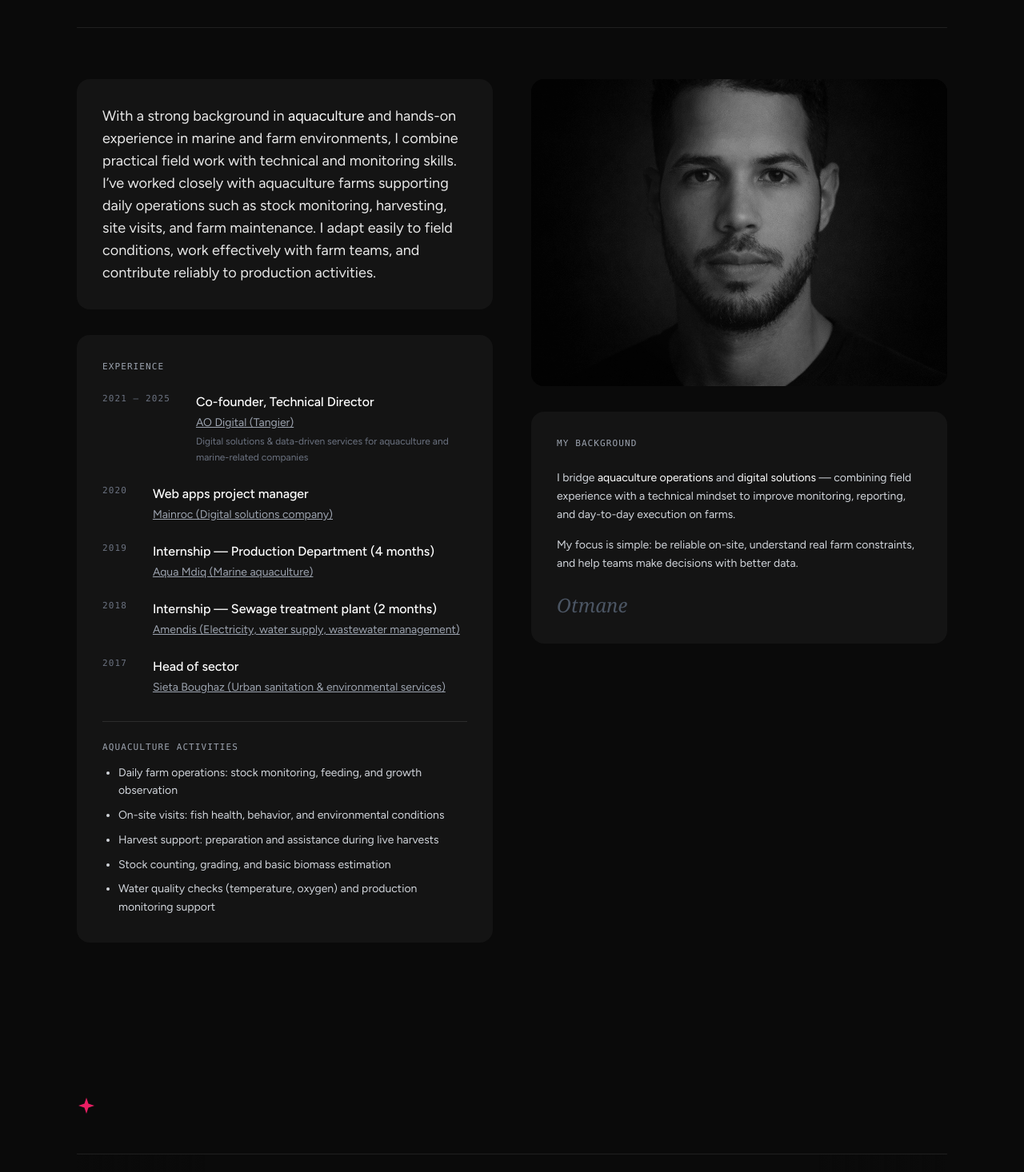
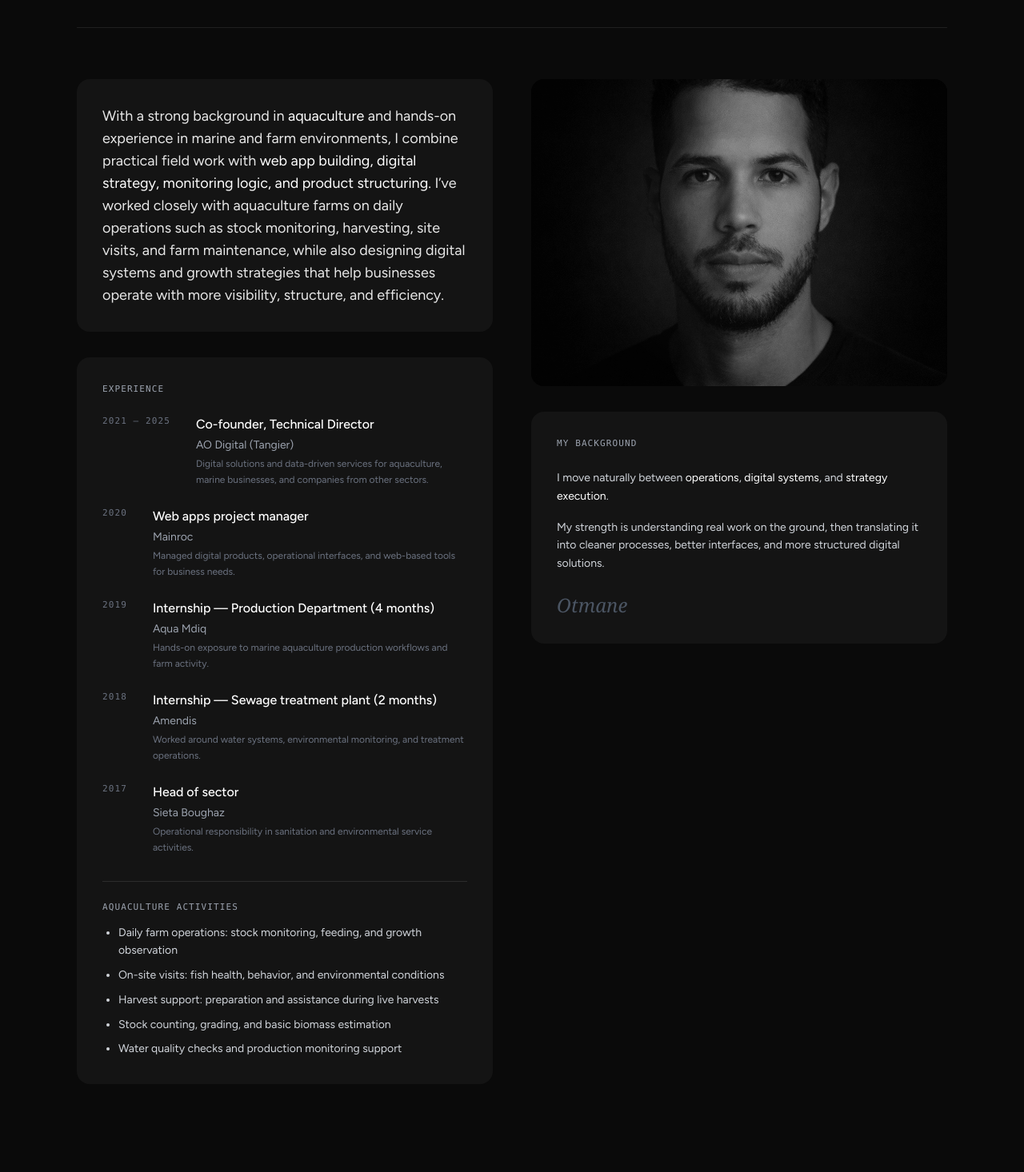
Before and after one commit to aodigital9-ux/mycvsite, a Next.js app: page / in a window 1280 px wide. Shown: the part 1144-2610 px from the top of the page at 80% size. Built offline with nearby package versions, Linux system fonts and the light colour scheme.

Commit message:
Update hero section

```diff
--- a/src/app/page.tsx
+++ b/src/app/page.tsx
@@ -4,6 +4,7 @@ import { useMemo, useState } from "react";
 import Image from "next/image";
 import Link from "next/link";
 import { motion, useMotionValue, useSpring, useTransform } from "framer-motion";
+import { Mail, MapPin, Facebook, ExternalLink } from "lucide-react";
 import HeroIntro from "@/components/HeroIntro";
 import ProjectModal from "@/components/ProjectModal";
 
@@ -340,29 +341,51 @@ function DetailedOrientedSection() {
     {
       period: "2018 — 2020",
       title: "Master’s Degree — Marine Environment & Aquaculture",
-      school: "Higher Institute of Maritime Studies",
+      school: "Academic specialization in aquaculture systems, marine environment, and production understanding.",
     },
     {
       period: "2015 — 2018",
-      title: "Bachelor’s studies in environmental and life sciences",
-      school: "Academic track focused on marine and biological systems",
+      title: "Bachelor-level studies in life and environmental sciences",
+      school: "Scientific foundation in biology, environment, and applied field observation.",
     },
     {
-      period: "Ongoing",
-      title: "Intensive self-learning in digital tools, web development, automation, and product building",
-      school: "Hands-on project-based learning",
+      period: "2019 — 2025",
+      title: "Intensive self-learning in web apps, product building, digital strategy, automation, and technical tools",
+      school: "Project-based learning through real client work, digital agency execution, and independent building.",
     },
   ];
 
-  const toolStack = [
-    "React",
-    "TypeScript",
-    "Visual Studio Code",
-    "Netlify",
-    "Supabase",
-    "Tailwind CSS",
-    "Brave",
-    "GIS",
+  const tools = [
+    { short: "Fg", label: "Figma" },
+    { short: "Fr", label: "Framer" },
+    { short: "Re", label: "React" },
+    { short: "TS", label: "TypeScript" },
+    { short: "VS", label: "Visual Studio" },
+    { short: "NL", label: "Netlify" },
+    { short: "SB", label: "Supabase" },
+    { short: "TW", label: "Tailwind" },
+    { short: "No", label: "Notion" },
+    { short: "VN", label: "VN" },
+    { short: "Br", label: "Brave" },
+    { short: "GIS", label: "GIS" },
+  ];
+
+  const songs = [
+    {
+      title: "Current vibe 01",
+      artist: "Spotify pick",
+      url: "https://open.spotify.com/track/2IJftBfq7pJ43tfnOR0RB3?si=ytTjSX2kRzmwHWpE1inh7g%0A",
+    },
+    {
+      title: "Current vibe 02",
+      artist: "Spotify pick",
+      url: "https://open.spotify.com/track/6CU68VwcV10VfulVQMfj3X?si=OR4VDJhPTI6XeW7A6mevbw",
+    },
+    {
+      title: "Current vibe 03",
+      artist: "Spotify pick",
+      url: "https://open.spotify.com/track/13cpOnmccZGVGFngLxYN4I?si=X4fgQyU2S0mx3miyFqoWpA",
+    },
   ];
 
   return (
@@ -374,7 +397,7 @@ function DetailedOrientedSection() {
       <SectionTitleMarquee
         leftWord="DETAILED"
         rightWord="ORIENTED"
-        labels={["EDUCATION", "TOOLS", "PERSONAL TASTE"]}
+        labels={["EDUCATION", "TOOL STACK", "CURRENT VIBE"]}
       />
 
       <div className="mt-12 grid grid-cols-1 lg:grid-cols-[1.1fr_0.9fr] gap-6">
@@ -387,7 +410,7 @@ function DetailedOrientedSection() {
                   <div className="text-sm text-gray-500 mono-label">{item.period}</div>
                   <div>
                     <p className="text-white font-medium text-base md:text-lg">{item.title}</p>
-                    <p className="mt-1 text-gray-400 text-sm md:text-base">{item.school}</p>
+                    <p className="mt-1 text-gray-400 text-sm md:text-base leading-relaxed">{item.school}</p>
                   </div>
                 </div>
               ))}
@@ -396,13 +419,16 @@ function DetailedOrientedSection() {
 
           <div className="rounded-[28px] border border-white/10 bg-white/[0.03] p-6 md:p-8">
             <h3 className="mb-8 text-xl md:text-2xl font-semibold text-white">Tool stack</h3>
-            <div className="grid grid-cols-2 sm:grid-cols-4 gap-3">
-              {toolStack.map((tool) => (
+            <div className="grid grid-cols-3 sm:grid-cols-4 md:grid-cols-6 gap-3">
+              {tools.map((tool) => (
                 <div
-                  key={tool}
-                  className="rounded-2xl border border-white/10 bg-white/[0.04] px-4 py-4 text-center text-sm text-white/85"
+                  key={tool.label}
+                  className="rounded-2xl border border-white/10 bg-white/[0.04] p-3 flex flex-col items-center justify-center text-center"
                 >
-                  {tool}
+                  <div className="h-12 w-12 rounded-xl bg-gradient-to-br from-cyan-400/20 to-fuchsia-500/20 border border-white/10 flex items-center justify-center text-sm font-semibold text-white">
+                    {tool.short}
+                  </div>
+                  <span className="mt-2 text-[11px] text-white/75">{tool.label}</span>
                 </div>
               ))}
             </div>
@@ -410,7 +436,7 @@ function DetailedOrientedSection() {
         </div>
 
         <div className="rounded-[28px] border border-white/10 bg-white/[0.03] p-6 md:p-8">
-          <p className="mb-4 mono-label text-cyan-300">PERSONAL TASTE</p>
+          <p className="mb-4 mono-label text-cyan-300">CURRENT VIBE</p>
           <h3 className="text-2xl md:text-3xl font-semibold text-white leading-tight">
             Calm, focused, detail-driven.
           </h3>
@@ -420,23 +446,27 @@ function DetailedOrientedSection() {
           </p>
 
           <div className="mt-8 space-y-4">
-            <div className="rounded-2xl border border-white/10 bg-black/30 p-5">
-              <p className="text-xs mono-label text-cyan-300 mb-2">CURRENT VIBE</p>
-              <p className="text-white font-medium text-lg">The Night We Met</p>
-              <p className="text-white/55 text-sm mt-1">Lord Huron</p>
-            </div>
+            {songs.map((song, index) => (
+              <div key={index} className="rounded-2xl border border-white/10 bg-black/30 p-5">
+                <p className="text-xs mono-label text-cyan-300 mb-2">{song.title}</p>
+                <p className="text-white font-medium text-lg">{song.artist}</p>
+                <div className="mt-4">
+                  <a
+                    href={song.url}
+                    target="_blank"
+                    rel="noreferrer"
+                    className="inline-flex items-center gap-2 rounded-full border border-white/10 bg-white text-black px-5 py-2 text-sm hover:bg-gray-100 transition"
+                  >
+                    Open on Spotify <ExternalLink size={14} />
+                  </a>
+                </div>
+              </div>
+            ))}
 
             <div className="rounded-2xl border border-white/10 bg-black/30 p-5">
               <p className="text-xs mono-label text-cyan-300 mb-2">WORK STYLE</p>
               <p className="text-white/80 text-sm leading-7">
                 Structured thinking, visual clarity, operational logic, and patience when building something properly.
-              </p>
-            </div>
-
-            <div className="rounded-2xl border border-white/10 bg-black/30 p-5">
-              <p className="text-xs mono-label text-cyan-300 mb-2">WHAT I VALUE</p>
-              <p className="text-white/80 text-sm leading-7">
-                Real-world usefulness, clean interfaces, strong systems, and thoughtful execution.
               </p>
             </div>
           </div>
@@ -452,20 +482,32 @@ function AboutSection() {
       period: "2021 — 2025",
       title: "Co-founder, Technical Director",
       company: "AO Digital (Tangier)",
-      link: "#",
-      remote: false,
-      note: "Digital solutions & data-driven services for aquaculture and marine-related companies",
+      note: "Digital solutions and data-driven services for aquaculture, marine businesses, and companies from other sectors.",
     },
-    { period: "2020", title: "Web apps project manager", company: "Mainroc (Digital solutions company)", link: "#", remote: false },
-    { period: "2019", title: "Internship — Production Department (4 months)", company: "Aqua Mdiq (Marine aquaculture)", link: "#", remote: false },
+    {
+      period: "2020",
+      title: "Web apps project manager",
+      company: "Mainroc",
+      note: "Managed digital products, operational interfaces, and web-based tools for business needs.",
+    },
+    {
+      period: "2019",
+      title: "Internship — Production Department (4 months)",
+      company: "Aqua Mdiq",
+      note: "Hands-on exposure to marine aquaculture production workflows and farm activity.",
+    },
     {
       period: "2018",
       title: "Internship — Sewage treatment plant (2 months)",
-      company: "Amendis (Electricity, water supply, wastewater management)",
-      link: "#",
-      remote: false,
+      company: "Amendis",
+      note: "Worked around water systems, environmental monitoring, and treatment operations.",
     },
-    { period: "2017", title: "Head of sector", company: "Sieta Boughaz (Urban sanitation & environmental services)", link: "#", remote: false },
+    {
+      period: "2017",
+      title: "Head of sector",
+      company: "Sieta Boughaz",
+      note: "Operational responsibility in sanitation and environmental service activities.",
+    },
   ];
 
   return (
@@ -498,10 +540,11 @@ function AboutSection() {
           <div className="bg-[#141414] rounded-2xl p-6 md:p-8 mb-6 md:mb-8">
             <p className="text-base md:text-lg leading-relaxed text-white/90">
               With a strong background in <span className="text-white">aquaculture</span> and hands-on experience in
-              marine and farm environments, I combine practical field work with technical and monitoring skills. I’ve
-              worked closely with aquaculture farms supporting daily operations such as stock monitoring, harvesting,
-              site visits, and farm maintenance. I adapt easily to field conditions, work effectively with farm teams,
-              and contribute reliably to production activities.
+              marine and farm environments, I combine practical field work with <span className="text-white">web app
+              building, digital strategy, monitoring logic, and product structuring</span>. I’ve worked closely with
+              aquaculture farms on daily operations such as stock monitoring, harvesting, site visits, and farm
+              maintenance, while also designing digital systems and growth strategies that help businesses operate with
+              more visibility, structure, and efficiency.
             </p>
           </div>
 
@@ -515,20 +558,11 @@ function AboutSection() {
 
                   <div>
                     <p className="font-medium text-sm md:text-base text-white">{exp.title}</p>
-
-                    <div className="flex flex-col gap-1 mt-1">
-                      <div className="flex items-center gap-2">
-                        <Link href={exp.link} className="text-sm text-gray-400 underline hover:text-white transition-colors">
-                          {exp.company}
-                        </Link>
-                        {exp.remote && <span className="text-xs px-2 py-0.5 bg-[#1f1f1f] rounded text-gray-400">Remote</span>}
-                      </div>
-
-                      {"note" in exp && (exp as any).note ? (
-                        <p className="text-xs text-gray-500 leading-relaxed max-w-[56ch]">
-                          {(exp as any).note}
-                        </p>
-                      ) : null}
+                    <div className="mt-1">
+                      <p className="text-sm text-gray-400">{exp.company}</p>
+                      <p className="text-xs text-gray-500 leading-relaxed max-w-[56ch] mt-1">
+                        {exp.note}
+                      </p>
                     </div>
                   </div>
                 </div>
@@ -542,7 +576,7 @@ function AboutSection() {
                 <li>On-site visits: fish health, behavior, and environmental conditions</li>
                 <li>Harvest support: preparation and assistance during live harvests</li>
                 <li>Stock counting, grading, and basic biomass estimation</li>
-                <li>Water quality checks (temperature, oxygen) and production monitoring support</li>
+                <li>Water quality checks and production monitoring support</li>
               </ul>
             </div>
           </div>
@@ -571,12 +605,13 @@ function AboutSection() {
             <h4 className="mono-label text-gray-400 mb-6">MY BACKGROUND</h4>
             <div className="space-y-4 text-sm text-gray-300 leading-relaxed">
               <p>
-                I bridge <span className="text-white">aquaculture operations</span> and{" "}
-                <span className="text-white">digital solutions</span> — combining field experience with a technical mindset to improve monitoring,
-                reporting, and day-to-day execution on farms.
+                I move naturally between <span className="text-white">operations</span>,{" "}
+                <span className="text-white">digital systems</span>, and{" "}
+                <span className="text-white">strategy execution</span>.
               </p>
               <p>
-                My focus is simple: be reliable on-site, understand real farm constraints, and help teams make decisions with better data.
+                My strength is understanding real work on the ground, then translating it into cleaner processes,
+                better interfaces, and more structured digital solutions.
               </p>
             </div>
 
@@ -603,9 +638,39 @@ function Footer() {
           </button>
         </div>
 
-        <div className="text-center text-sm text-gray-400">
-          <p>© 2026 · Otmane Joual</p>
-          <p className="mono-label text-gray-600">ALL RIGHTS RESERVED</p>
+        <div className="grid gap-4 md:grid-cols-3 text-sm text-gray-400 border-t border-white/10 pt-8">
+          <div className="space-y-3">
+            <p className="text-white font-medium">Otmane Joual</p>
+            <p className="mono-label text-gray-600">DIGITAL · AQUACULTURE · SYSTEMS</p>
+          </div>
+
+          <div className="space-y-3">
+            <div className="flex items-start gap-3">
+              <Mail size={16} className="mt-0.5 text-white/70" />
+              <a href="mailto:otman.jowal@gmail.com" className="hover:text-white transition-colors">
+                otman.jowal@gmail.com
+              </a>
+            </div>
+
+            <div className="flex items-start gap-3">
+              <Facebook size={16} className="mt-0.5 text-white/70" />
+              <a
+                href="https://www.facebook.com/otman.joual/"
+                target="_blank"
+                rel="noreferrer"
+                className="hover:text-white transition-colors"
+              >
+                Facebook page
+              </a>
+            </div>
+          </div>
+
+          <div className="space-y-3">
+            <div className="flex items-start gap-3">
+              <MapPin size={16} className="mt-0.5 text-white/70" />
+              <span>Lugna gatan 46 B, 21160 Malmö</span>
+            </div>
+          </div>
         </div>
       </div>
     </footer>
@@ -649,30 +714,23 @@ export default function Home() {
           "The platform centralizes farm activity across all production stages including phytoplankton culture, hatchery monitoring, grow-out park supervision, purification workflows, harvest planning, logistics, and production analytics. Main modules include real-time environmental monitoring, larval survival tracking, biomass and occupancy dashboards, operational task assignment, maintenance logs, quality control workflows, harvest forecasting, traceability records, and distribution management. Beyond the digital side, I also managed to spend time inside the farm environment and monitor parts of the production workflow directly, which gave me a practical foundation in the operational field. This helped shape the platform around real production visibility needs, reporting structure, and day-to-day operational logic.",
         role:
           "Product design, aquaculture operations structuring, production workflow mapping, and digital system architecture.",
-        tools: [
-          "React",
-          "Vite",
-          "Tailwind CSS",
-          "React",
-          "Netlify",
-          "Supabase"
-        ],
+        tools: ["React", "Vite", "Tailwind CSS", "React", "Netlify", "Supabase"],
         features: [
           "Hatchery and phytoplankton workflow visibility",
           "Grow-out park supervision",
           "Purification and quality control tracking",
           "Harvest planning and forecasting",
           "Traceability and distribution records",
-          "Live KPI dashboards and structured reporting"
+          "Live KPI dashboards and structured reporting",
         ],
         gallery: [
           "/images/azura-1.png",
           "/images/azura-2.png",
           "/images/azura-3.png",
-          "/images/azura-4.png"
+          "/images/azura-4.png",
         ],
         liveUrl: "https://azura-group.com/activite/aquaculture/",
-        buttonLabel: "Azura"
+        buttonLabel: "Azura",
       });
       return;
     }
@@ -689,23 +747,18 @@ export default function Home() {
           "The project involved building a 360° digital growth approach, starting from the design and creation of a dedicated e-commerce section for the aquaculture product line, and extending to the full digital acquisition strategy across multiple channels. This included planning how traffic would be generated through organic social media, paid advertising, SEO optimization, and digital content positioning, with the objective of turning digital presence into a commercial channel for seafood product visibility and sales.",
         role:
           "Digital strategy development, e-commerce structuring, acquisition channel planning, and digital positioning for aquaculture products.",
-        tools: [
-          "Meta Ads",
-          "Google Analytics",
-          "SEO",
-          "E-commerce Strategy"
-        ],
+        tools: ["Meta Ads", "Google Analytics", "SEO", "E-commerce Strategy"],
         features: [
           "Aquaculture product e-commerce page",
           "Meta traffic acquisition planning",
           "Google Analytics monitoring",
           "SEO product positioning",
           "Social media campaign architecture",
-          "Digital sales funnel design"
+          "Digital sales funnel design",
         ],
         gallery: ["/images/lesdomaines-1.png"],
         liveUrl: "https://rabat.boutiquelesdomaines.ma/poissonnerie-4",
-        buttonLabel: "Les Domaines"
+        buttonLabel: "Les Domaines",
       });
       return;
     }
@@ -729,15 +782,15 @@ export default function Home() {
           "Mortality logging",
           "Environmental metrics tracking",
           "Risk / watch / good status system",
-          "Fast navigation between cages"
+          "Fast navigation between cages",
         ],
         gallery: [
           "/images/aquaops-1.png",
           "/images/aquaops-2.png",
           "/images/aquaops-3.png",
           "/images/aquaops-4.png",
-          "/images/aquaops-5.png"
-        ]
+          "/images/aquaops-5.png",
+        ],
       });
       return;
     }
@@ -754,28 +807,23 @@ export default function Home() {
           "The platform brings together storefront creation, supplier synchronization, dropshipping logistics, order management, and payment workflows in one system, helping users launch and manage online businesses with less operational friction. Main features included product import automation, inventory synchronization, order tracking, cash-on-delivery management, customer communication workflows, and logistics coordination. The platform also integrated growth tools such as SEO modules, WhatsApp sales support, affiliate systems, referral logic, and flexible sales features adapted to local market realities.",
         role:
           "Product structuring, digital workflow design, commerce operations logic, and platform growth strategy.",
-        tools: [
-          "E-commerce Logic",
-          "Automation",
-          "SEO",
-          "WhatsApp Workflows"
-        ],
+        tools: ["E-commerce Logic", "Automation", "SEO", "WhatsApp Workflows"],
         features: [
           "Storefront creation",
           "Supplier synchronization",
           "Dropshipping logistics",
           "Order and payment workflows",
           "Affiliate and referral systems",
-          "SEO and customer communication tools"
+          "SEO and customer communication tools",
         ],
         gallery: [
           "/images/ecomya-1.png",
           "/images/ecomya-2.png",
           "/images/ecomya-3.png",
-          "/images/ecomya-4.png"
+          "/images/ecomya-4.png",
         ],
         liveUrl: "https://ecomya.services/en/",
-        buttonLabel: "Ecomya"
+        buttonLabel: "Ecomya",
       });
       return;
     }
@@ -792,23 +840,18 @@ export default function Home() {
           "The work focused on maintaining a clear and structured web presence that presents terminal services, operational information, customer access points, and corporate communication in an accessible way. The website includes integrations for customer-facing tools such as track-and-trace, vessel schedules, and gate appointment access, allowing operational services to remain easily reachable inside the website ecosystem. Social media communication and analytics tracking were also managed to improve visibility, engagement, and digital performance across channels. The operational tracking tools themselves were not built by us — our role was to integrate them seamlessly into the digital experience.",
         role:
           "Website development, digital communication, analytics monitoring, and operational tool integration.",
-        tools: [
-          "Website Development",
-          "Analytics",
-          "Social Media",
-          "Tool Integration"
-        ],
+        tools: ["Website Development", "Analytics", "Social Media", "Tool Integration"],
         features: [
           "Corporate website structuring",
           "Track-and-trace integration",
           "Vessel schedule access",
           "Gate appointment access",
           "Social media management",
-          "Digital performance monitoring"
+          "Digital performance monitoring",
         ],
         gallery: ["/images/apm-1.png"],
         liveUrl: "#",
-        buttonLabel: "APM Terminals Tangier"
+        buttonLabel: "APM Terminals Tangier",
       });
       return;
     }
@@ -822,23 +865,17 @@ export default function Home() {
         "Worked on the digital presence of Mövenpick Tangier through webpage development, social media management, and SEO optimization.",
       longDescription:
         "The work focused on improving how the hotel property was presented online, with attention to user experience, destination visibility, and booking-oriented content. The page highlights the hotel’s location overlooking the Bay of Tangier, its accommodation offer, business facilities, gardens, pool, and proximity to the city center. In parallel, social media communication was managed to maintain a consistent hospitality-focused brand presence, while SEO work improved discoverability and search relevance. The overall objective was to connect content, visibility, and booking intent within a coherent digital presence.",
-      role:
-        "Web content structuring, social media management, and SEO execution.",
-      tools: [
-        "SEO",
-        "Web Content",
-        "Social Media",
-        "Hospitality Positioning"
-      ],
+      role: "Web content structuring, social media management, and SEO execution.",
+      tools: ["SEO", "Web Content", "Social Media", "Hospitality Positioning"],
       features: [
         "Hotel page development",
         "Destination-focused content",
         "SEO optimization",
         "Social media communication",
         "Booking-oriented structure",
-        "Brand visibility support"
+        "Brand visibility support",
       ],
-      gallery: []
+      gallery: [],
     });
   };
 
--- a/src/components/HeroIntro.tsx
+++ b/src/components/HeroIntro.tsx
@@ -6,7 +6,7 @@ export default function HeroIntro() {
   return (
     <section className="relative min-h-screen overflow-hidden bg-[#0a0a0a] pt-24 md:pt-28">
       <div className="absolute inset-0">
-        <div className="absolute inset-0 scale-[1.02] md:scale-[0.92]">
+        <div className="absolute inset-0 scale-[0.78] md:scale-[0.72]">
           <Image
             src="/images/about-otmane.png"
             alt="Otmane Joual portrait"
@@ -20,7 +20,7 @@ export default function HeroIntro() {
 
       <div className="relative z-10 flex min-h-[88vh] flex-col items-center justify-center px-4 text-center">
         <p className="mono-label mb-6 text-xs md:text-sm tracking-[0.35em] text-white/70">
-          AQUACULTURE · DIGITAL SYSTEMS · PRODUCT THINKING
+          DIGITAL STRATEGIES · AQUACULTURE PRODUCTION · SYSTEM DESIGN
         </p>
 
         <h1 className="max-w-5xl text-6xl font-semibold tracking-[-0.06em] text-white sm:text-7xl md:text-[120px] md:leading-[0.92]">
```
